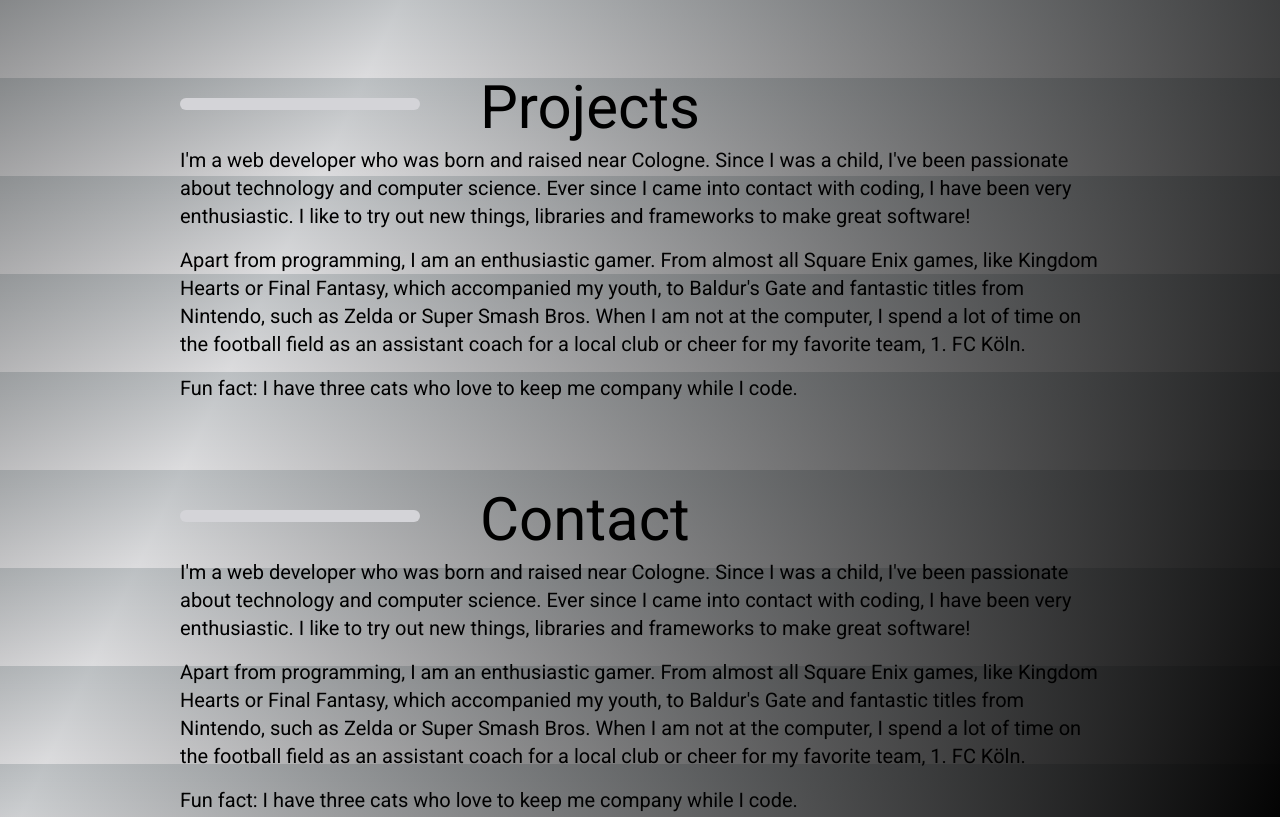
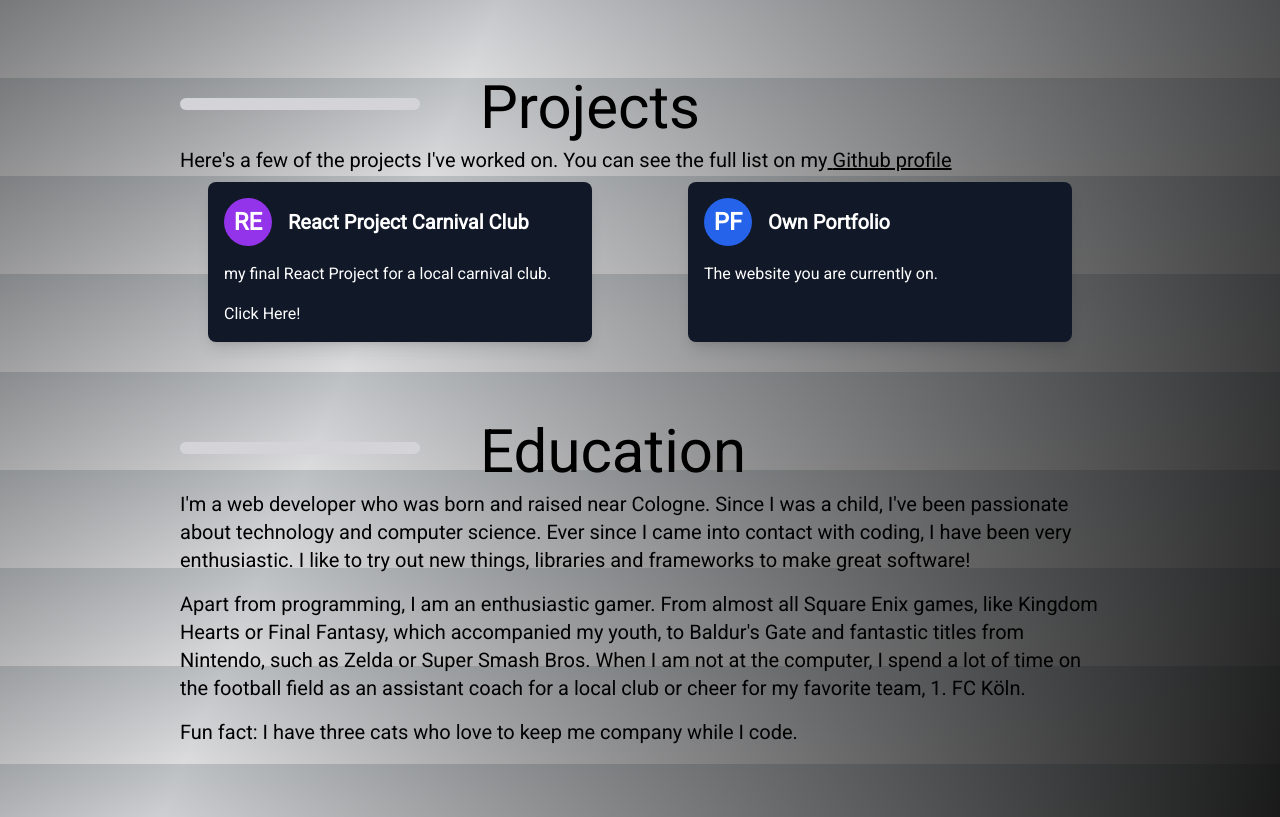
Before and after one commit to ffb92/portfolio, a Next.js app: page / in a window 1280 px wide. Shown: the part 1980-2797 px from the top of the page. Built offline with nearby package versions, Linux system fonts and the light colour scheme.

Commit message:
finishe projects

```diff
--- /dev/null
+++ b/src/app/components/ProjectCard.tsx
@@ -0,0 +1,30 @@
+import Link from 'next/link';
+
+const projectCard = () => {
+  return (
+    <div className="flex">
+      <div className="bg-gray-900 text-white p-4 rounded-lg shadow-lg max-w-sm mx-auto w-2/3">
+        <div className="flex items-center mb-4">
+          <div className="bg-purple-600 rounded-full h-12 w-12 flex items-center justify-center">
+            <span className="text-2xl font-bold">RE</span>
+          </div>
+          <h2 className="ml-4 text-xl font-semibold">React Project Carnival Club</h2>
+        </div>
+        <p className="mb-4">my final React Project for a local carnival club.</p>
+        <Link href={'https://github.com/ffb92/react-final-project'}>Click Here!</Link>
+      </div>
+
+      <div className="bg-gray-900 text-white p-4 rounded-lg shadow-lg max-w-sm mx-auto w-2/3">
+        <div className="flex items-center mb-4">
+          <div className="bg-blue-600 rounded-full h-12 w-12 flex items-center justify-center">
+            <span className="text-2xl font-bold">PF</span>
+          </div>
+          <h2 className="ml-4 text-xl font-semibold">Own Portfolio</h2>
+        </div>
+        <p className="mb-4">The website you are currently on.</p>
+      </div>
+    </div>
+  );
+};
+
+export default projectCard;
--- a/src/app/page.tsx
+++ b/src/app/page.tsx
@@ -4,12 +4,14 @@ import Particles from './components/particles';
 import { motion } from 'framer-motion';
 import Image from 'next/image';
 import SkillDashboard from './components/skillcard';
+import ProjectCard from './components/ProjectCard';
 
 const navigation = [
   { name: 'About Me', href: '#about-me' },
   { name: 'Skills', href: '#skills' },
   { name: 'Projects', href: '#projects' },
   { name: 'Experience', href: '#experience' },
+  { name: 'Education', href: '#education' },
   { name: 'Contact', href: '#contact' },
 ];
 
@@ -121,6 +123,23 @@ export default function Home() {
               </div>
               <div className="px-5">
                 <p className="md:text-xl py-2">
+                  Here's a few of the projects I've worked on. You can see the full list on my
+                  <Link className="underline" href={'https://github.com/ffb92'}>
+                    {' '}
+                    Github profile
+                  </Link>
+                </p>
+              </div>
+              <ProjectCard />
+            </section>
+            {/* //? education section starts here */}
+            <section id="education" className="flex flex-col justify-center content-center py-10 ">
+              <div className="flex fle-row just">
+                <div className=" h-3 w-60 md:block  bg-zinc-300 rounded-2xl m-5" />
+                <h2 className="sm:text-4xl md:text-6xl px-10">Education</h2>
+              </div>
+              <div className="px-5">
+                <p className="md:text-xl py-2">
                   I'm a web developer who was born and raised near Cologne. Since I was a child,
                   I've been passionate about technology and computer science. Ever since I came into
                   contact with coding, I have been very enthusiastic. I like to try out new things,
```
Also changed, not shown: 1 other file (tests, documents, lock files or other folders).
